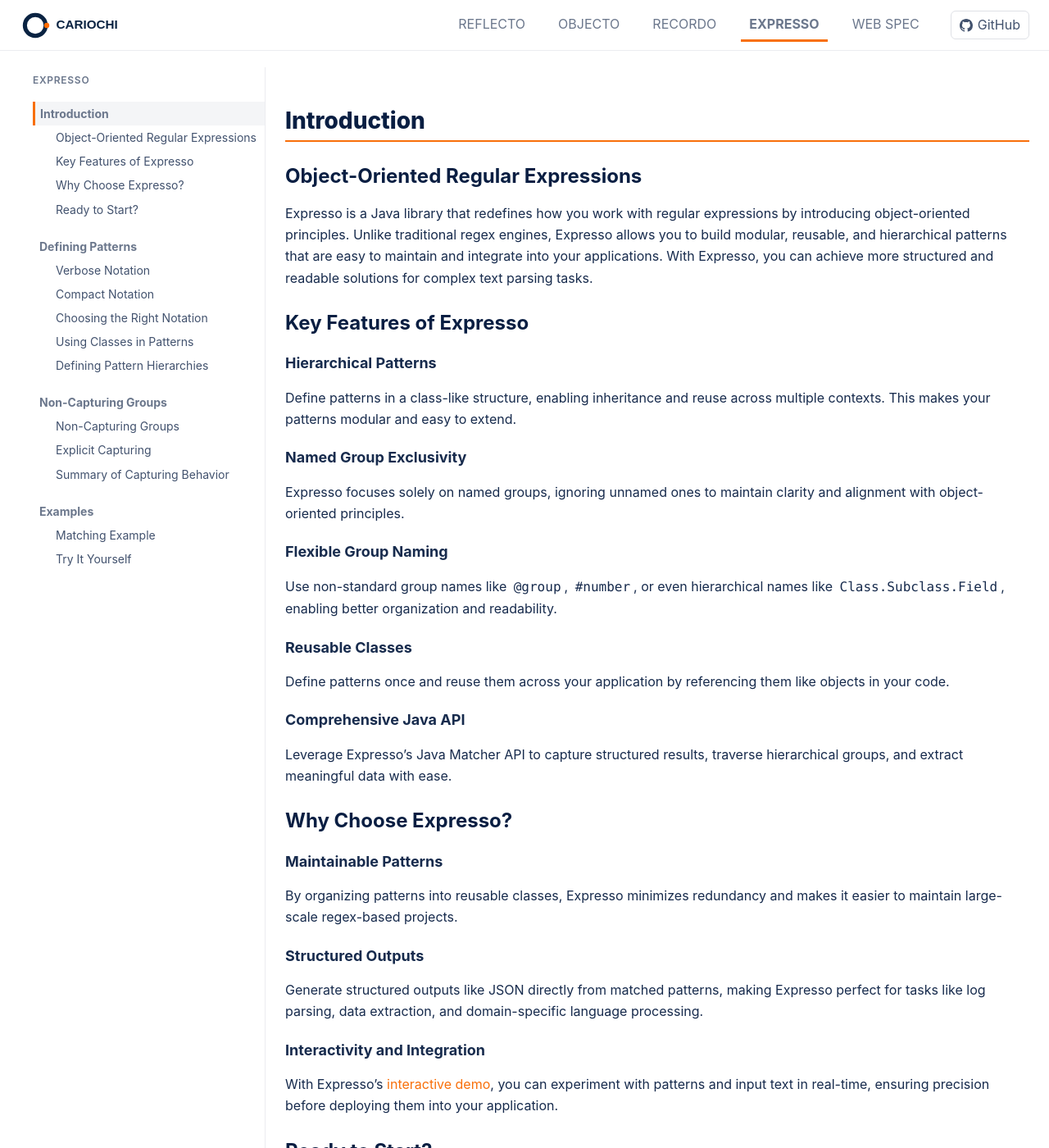
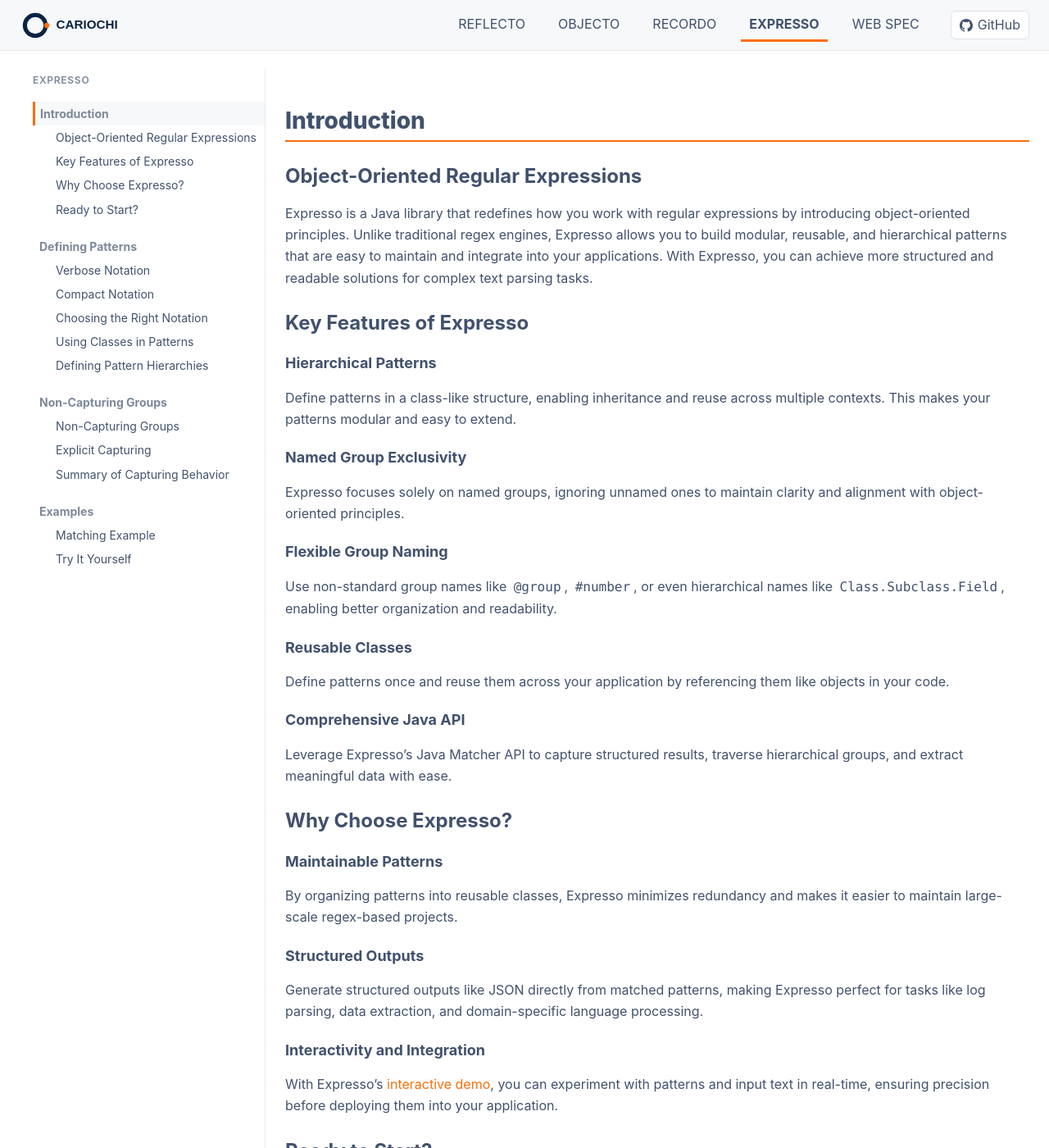
Before and after one commit to cariochi/cariochi.github.io, a Jekyll site: the page built from projects/expresso.md, in a window 1280 px wide and 1400 px high. Shown: the whole window at 82% size. Built offline with Jekyll 4.4.1, drawn with Linux system fonts in a browser that asks for light colours; the table of contents is made by our own code.

Commit message:
style: update site.css and logo.svg for improved design consistency and accessibility

```diff
--- a/assets/css/site.css
+++ b/assets/css/site.css
@@ -8,28 +8,18 @@
 ====================== */
 :root{
   /* Core palette */
-  --white:#ffffff;
-  --bg:#FFFFFF;                 /* page bg */
-  --fg:#172B4D;                 /* primary text */
-  --ink-strong:#091E42;         /* strong headings */
-  --ink-mid:#253858;            /* mid text */
-  --muted:#6B778C;              /* muted text */
+  --bg: #ffffff;                        /* page bg */
+  --fg: rgba(23, 43, 77, 0.82);         /* primary text */
+  --muted: rgba(107, 119, 140, 0.88);   /* muted text */
 
   /* Accents */
   --brand:#f86f0a;              /* accent */
-  --brand-sub:#f86f0a;          /* secondary accent */
-  --hl:#f86f0a;                 /* heading underline */
 
   /* Surfaces */
-  --brand-bg:#F4F5F7;           /* subtle bg */
-  --panel:#F7F8FA;              /* callout bg */
-  --mono-bg:#F6F8FA;            /* code bg */
+  --brand-bg:#F7F8FA;           /* subtle bg */
 
   /* Borders */
-  --border:#e5e7eb;             /* neutral borders (legacy) */
-  --border-strong:#EBECF0;      /* strong layout borders */
-  --border-subtle:#F1F2F4;      /* table row borders */
-  --border-list:#F0F2F4;        /* mobile list separators */
+  --border:#EBECF0;             /* layout borders */
   --btn-border:#DFE1E6;         /* buttons */
   --btn-border-hover:#B3BAC5;   /* buttons hover */
 
@@ -57,10 +47,10 @@
 .container{max-width:none;margin:0 auto;padding:0 24px}
 
 /* Headings */
-article h1{margin:48px 0 16px;font-size:28px;line-height:1.25;font-weight:800;color:var(--ink-strong);border-bottom:2px solid var(--hl);padding-bottom:6px}
-article h2{margin:26px 0 12px;font-size:24px;line-height:1.3;font-weight:700;color:var(--ink-strong)}
-article h3{margin:22px 0 8px;font-size:18px;line-height:1.35;font-weight:700;color:var(--fg)}
-article h4{margin:18px 0 6px;font-size:16px;line-height:1.4;font-weight:700;color:var(--ink-mid)}
+article h1{margin:48px 0 16px;font-size:28px;line-height:1.25;font-weight:800;border-bottom:2px solid var(--brand);padding-bottom:6px}
+article h2{margin:26px 0 12px;font-size:24px;line-height:1.3;font-weight:700}
+article h3{margin:22px 0 8px;font-size:18px;line-height:1.35;font-weight:700}
+article h4{margin:18px 0 6px;font-size:16px;line-height:1.4;font-weight:700}
 
 .content ul{margin:8px 0 12px 20px}
 .content li{margin:4px 0}
@@ -71,7 +61,7 @@
    3) Code blocks
 ====================== */
 pre,code{font:16px/1.65 ui-monospace,SFMono-Regular,Menlo,Monaco,Consolas,"Liberation Mono","Courier New",monospace}
-pre{overflow:auto;background:var(--mono-bg);border:1px solid var(--border-strong);border-radius:8px;padding:6px}
+pre{overflow:auto;background:var(--brand-bg);border:1px solid var(--border);border-radius:8px;padding:6px}
 code{border-radius:4px;padding:0 4px}
 .highlight pre code{display:block;white-space:pre;font-size:12px}
 /* .highlight pre code::first-line{line-height:0} */
@@ -79,49 +69,49 @@
 /* =====================
    4) Header (brand, nav, burger, GitHub)
 ====================== */
-.site-header{position:sticky;top:0;z-index:10;background:var(--white);border-bottom:1px solid var(--border-strong)}
+.site-header{position:sticky;top:0;z-index:10;background:var(--bg);border-bottom:1px solid var(--border);background:var(--brand-bg);}
 .site-header .container{display:flex;align-items:center;gap:16px;padding:10px 24px;flex-wrap:wrap}
 
-.brand{display:flex;align-items:center;gap:8px;color:var(--ink-strong);text-decoration:none;font-size:24px}
+.brand{display:flex;align-items:center;gap:8px;text-decoration:none;font-size:24px}
 .brand img{height:38px}
 
 /* main nav */
 .top-nav{margin-left:auto}
 .top-nav ul{display:flex;gap:20px;list-style:none;margin:0;padding:0}
 .toc .section-nav li{list-style:none}
-.top-nav a{display:inline-block;padding:6px 10px;color:var(--muted)}
+.top-nav a{display:inline-block;padding:6px 10px;color:var(--fg)}
 .top-nav a:hover{background:var(--brand-bg)}
-.top-nav .active a{font-weight:700;border-bottom:3px solid var(--hl);padding-bottom:6px}
+.top-nav .active a{font-weight:700;border-bottom:3px solid var(--brand);padding-bottom:6px}
 
 /* GitHub button */
-.header-github{display:flex;align-items:center;gap:6px;margin-left:12px;padding:6px 10px;border:1px solid var(--btn-border);border-radius:6px;text-decoration:none;background:var(--white);color:var(--link-muted);white-space:nowrap;line-height:1.3}
-.header-github:hover{background:var(--mono-bg);border-color:var(--btn-border-hover)}
+.header-github{display:flex;align-items:center;gap:6px;margin-left:12px;padding:6px 10px;border:1px solid var(--btn-border);border-radius:6px;text-decoration:none;background:var(--bg);color:var(--link-muted);white-space:nowrap;line-height:1.3}
+.header-github:hover{background:var(--brand-bg);border-color:var(--btn-border-hover)}
 .github-link{margin-left:1rem}
 
 /* burger checkbox — visually hidden but usable */
 .site-header .nav-toggle[type="checkbox"]{position:absolute;width:1px;height:1px;margin:-1px;padding:0;border:0;overflow:hidden;clip:rect(0 0 0 0);clip-path:inset(50%);white-space:nowrap;appearance:none}
 
 /* burger button */
-.menu-toggle{display:none;align-items:center;gap:8px;padding:6px 10px;border:1px solid var(--btn-border);border-radius:6px;cursor:pointer;color:var(--fg);background:var(--white);line-height:1.3}
+.menu-toggle{display:none;align-items:center;gap:8px;padding:6px 10px;border:1px solid var(--btn-border);border-radius:6px;cursor:pointer;color:var(--fg);background:var(--bg);line-height:1.3}
 
 /* =====================
    5) Layout grid (left menu + content)
 ====================== */
 .grid{display:grid;grid-template-columns:300px 1fr;gap:24px;margin:20px 0}
-.left{padding-right:12px;border-right:1px solid var(--border-strong)}
+.left{padding-right:12px;border-right:1px solid var(--border)}
 .content{min-width:0}
 
 /* =====================
    6) TOC (right sidebar)
 ====================== */
-.toc{border-right:1px solid var(--border-strong)}
+.toc{border-right:1px solid var(--border)}
 .toc-inner{position:sticky;top:64px;max-height:calc(100vh - 80px);overflow:auto;padding-left:16px}
 .toc h3{margin:6px 0 10px;color:var(--muted);font-size:12px;font-weight:600;text-transform:uppercase;letter-spacing:.06em}
 .toc ul{padding-inline-start:20px}
 .toc .section-nav{list-style:none;margin:0;padding:0}
 .toc .section-nav a{display:block;padding:3px 8px;color:var(--link-muted);font-size:14px}
 .toc .section-nav a:hover{background:var(--brand-bg);color:var(--fg)}
-.toc a.active{border-left:3px solid var(--hl);padding-left:6px;background-color:var(--brand-bg)}
+.toc a.active{border-left:3px solid var(--brand);padding-left:6px;background-color:var(--brand-bg)}
 .toc .toc-entry.toc-h1 > a{margin-top:1rem;color:var(--muted);font-weight:700}
 .toc .toc-entry.toc-h3 > a{padding-left:14px;font-size:.95em}
 .toc .toc-entry.toc-h4 > a{padding-left:28px;font-size:.9em}
@@ -130,23 +120,23 @@
 /* =====================
    7) Tables
 ====================== */
-.content table{width:100%;border-collapse:separate;border-spacing:0;background:var(--white);border:1px solid var(--border-strong);border-radius:8px;box-shadow:0 1px 0 var(--shadow-color)}
-.content thead th{position:sticky;top:0;background:#FAFBFC;color:var(--ink-strong);border-bottom:1px solid var(--border-strong);font-weight:700;padding:10px 12px;text-align:left}
+.content table{width:100%;border-collapse:separate;border-spacing:0;background:var(--bg);border:1px solid var(--border);border-radius:8px;box-shadow:0 1px 0 var(--shadow-color)}
+.content thead th{position:sticky;top:0;background:#FAFBFC;border-bottom:1px solid var(--border);font-weight:700;padding:10px 12px;text-align:left}
 .content thead th:first-child{border-top-left-radius:8px}
 .content thead th:last-child{border-top-right-radius:8px}
-.content tbody td{padding:10px 12px;border-top:1px solid var(--border-subtle);vertical-align:top}
+.content tbody td{padding:10px 12px;border-top:1px solid var(--border);vertical-align:top}
 .content tbody tr:nth-child(even){background:var(--table-alt)}
 .content tbody tr:hover{background:var(--table-hover)}
 
 /* =====================
    8) Callouts
 ====================== */
-blockquote{margin:12px 0;padding:12px 14px;background:var(--panel);border-left:4px solid var(--brand-sub);border-radius:6px;color:var(--ink-mid)}
+blockquote{margin:12px 0;padding:12px 14px;background:var(--brand-bg);border-left:4px solid var(--brand);border-radius:6px}
 
 /* =====================
    9) Footer
 ====================== */
-.site-footer{border-top:1px solid var(--border-strong);margin-top:24px}
+.site-footer{border-top:1px solid var(--border);margin-top:24px}
 .site-footer .container{display:flex;justify-content:space-between;align-items:center;flex-wrap:wrap;padding:16px 24px;color:var(--muted);font-size:12px;line-height:0.4}
 
 /* =====================
@@ -158,8 +148,8 @@
 
 @media (max-width:1024px){
   .grid{grid-template-columns:1fr}
-  .left{border-right:0;padding-right:0;border-bottom:1px solid var(--border-strong);margin-bottom:16px}
-  .toc{border-left:0;border-top:1px solid var(--border-strong);margin-top:16px}
+  .left{border-right:0;padding-right:0;border-bottom:1px solid var(--border);margin-bottom:16px}
+  .toc{border-left:0;border-top:1px solid var(--border);margin-top:16px}
   .toc-inner{position:static;max-height:none;padding-left:0}
   .side-menu{position:static}
 }
@@ -173,7 +163,7 @@
   .nav-toggle:checked ~ .top-nav{display:block}
 
   .top-nav ul{flex-direction:column;gap:0;padding:8px 0;margin:0;width:100%}
-  .top-nav li{border-top:1px solid var(--border-list)}
+  .top-nav li{border-top:1px solid var(--border)}
   .top-nav a{display:block;padding:12px 6px}
 
   .site-footer .footer-inner {flex-direction:column;text-align:center;}
```
Also changed, not shown: assets/images/logo.svg.
